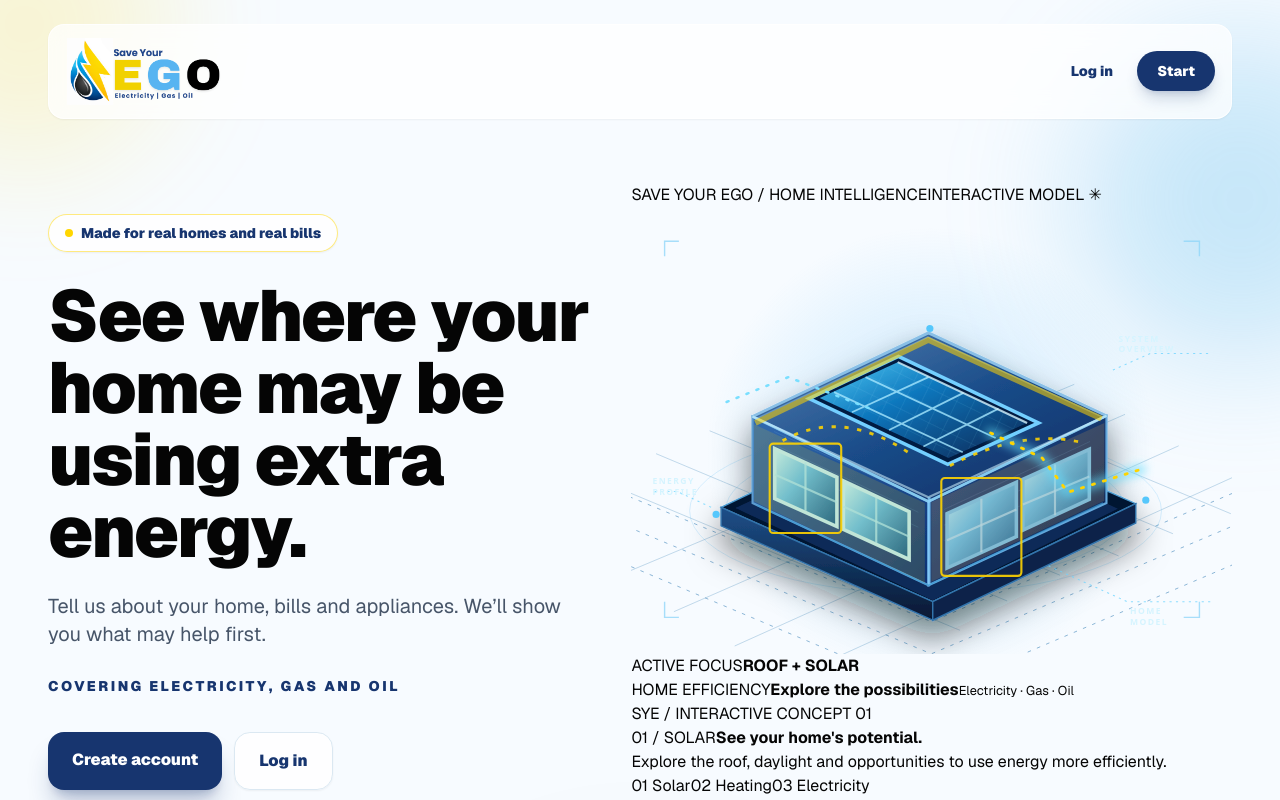
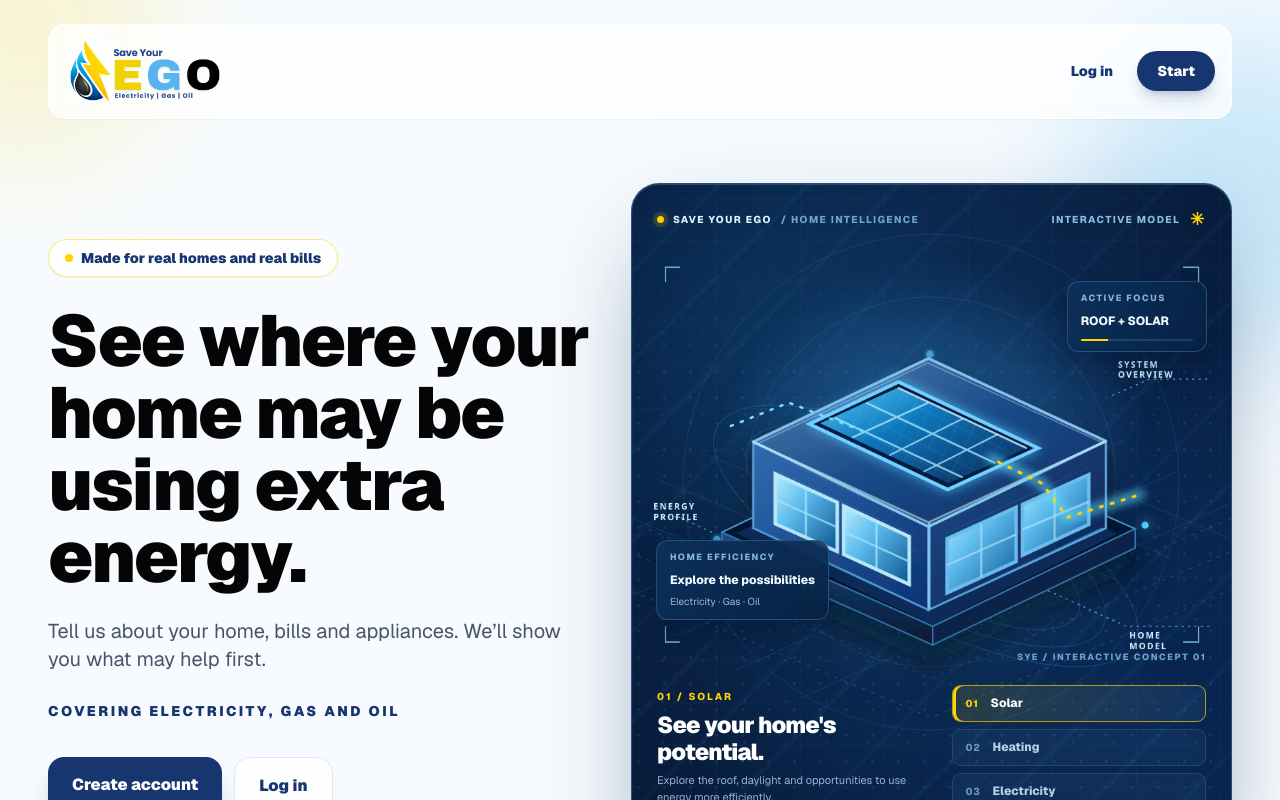
Before and after one commit to niccomyn-max/save-your-ego, a Next.js app: page / in a window 1280 px wide. Shown: the top 800 px of the page. Built offline with nearby package versions, Linux system fonts and the light colour scheme; no server answers.

Commit message:
Style adult cinematic architectural energy visualization with animated layers

```diff
--- a/app/home-cinematic.css
+++ b/app/home-cinematic.css
@@ -1,172 +1,204 @@
-/* Save Your EGO cinematic homepage experiment: self-contained, reversible. */
-.ego-cinematic-home {
+/* Cinematic energy home - premium interactive technical illustration. Only on homepage experiment. */
+.sy-tech-panel {
+  --move-x: 0px;
+  --move-y: 0px;
+  position: relative;
   isolation: isolate;
   overflow: hidden;
-  border: 1px solid rgba(255,255,255,.9);
-  border-radius: 2rem;
-  padding: 10px;
-  background: rgba(255,255,255,.94);
-  box-shadow: 0 30px 85px rgba(11,50,116,.17), 0 8px 20px rgba(11,50,116,.07);
+  border-radius: 28px;
+  background: #071A39;
+  color: #F4FBFF;
+  border: 1px solid rgba(110,196,255,.32);
+  box-shadow: 0 40px 100px -30px rgba(6,31,70,.5), inset 0 1px 0 rgba(255,255,255,.16);
 }
-.ego-stage {
-  position: relative;
-  overflow: hidden;
-  border-radius: 1.45rem;
-  background: #81cff4;
-  box-shadow: inset 0 0 0 1px rgba(255,255,255,.35);
+.sy-tech-panel::before {
+  content: "";
+  position: absolute;
+  z-index: 0;
+  pointer-events: none;
+  inset: -50%;
+  background: radial-gradient(ellipse at 45% 40%,rgba(38,127,207,.23),transparent 44%),
+    radial-gradient(ellipse at 70% 65%,rgba(13,75,160,.25),transparent 40%);
 }
-.ego-illustration { display: block; width: 100%; height: auto; }
-.ego-stage-topline {
+.sy-tech-panel::after {
+  content: "";
   position: absolute;
-  z-index: 4;
-  left: 18px;
-  right: 18px;
-  top: 16px;
-  display: flex;
-  align-items: center;
-  justify-content: space-between;
-  gap: 8px;
+  z-index: 0;
+  inset: 0;
   pointer-events: none;
+  opacity: .18;
+  background-image: linear-gradient(135deg, transparent 45%,rgba(98,195,251,.3) 49.8%,transparent 50.4%);
+  background-size: 90px 90px;
 }
-.ego-stage-live {
-  display: inline-flex;
-  gap: 8px;
-  align-items: center;
-  color: #0B3274;
-  background: rgba(255,255,255,.94);
-  border: 1px solid rgba(255,255,255,.8);
-  border-radius: 999px;
-  padding: 9px 13px;
-  font-size: 10px;
-  font-weight: 900;
-  letter-spacing: .13em;
-  box-shadow: 0 9px 24px rgba(11,50,116,.12);
+.sy-tech-grain {
+  position:absolute; inset:0; z-index:1; pointer-events:none;
+  background: radial-gradient(circle at 25% 21%,rgba(105,206,255,.1) 0 1px,transparent 2px),
+    radial-gradient(circle at 75% 62%,rgba(106,206,255,.08) 0 1px, transparent 2px);
+  background-size:26px 26px,41px 41px;
+  mask-image:linear-gradient(to bottom,transparent,black 30%,black 85%,transparent);
 }
-.ego-live-dot { display: inline-block; width: 8px; height: 8px; border-radius: 50%; background: #49be7e; box-shadow: 0 0 0 4px rgba(73,190,126,.18); }
-.ego-stage-stars { color: #fff; font-size: 26px; text-shadow: 0 2px 10px rgba(11,50,116,.26); }
-.ego-scene-story {
-  position: absolute;
-  z-index: 5;
-  left: 16px;
-  bottom: 14px;
-  width: min(56%, 265px);
-  display: flex;
-  flex-direction: column;
-  gap: 5px;
-  border: 1px solid rgba(255,255,255,.93);
-  border-radius: 20px;
-  padding: 14px 16px;
-  background: rgba(255,255,255,.95);
-  color: #17356F;
-  box-shadow: 0 17px 36px rgba(11,50,116,.17);
-  backdrop-filter: blur(12px);
+.sy-tech-grid {
+  position:absolute; inset:0; pointer-events:none; z-index:0;
+  background-image:linear-gradient(to right,rgba(100,180,240,.035) 1px,transparent 1px),
+    linear-gradient(to bottom,rgba(100,180,240,.035) 1px,transparent 1px);
+  background-size:42px 42px;
 }
-.ego-scene-story-eyebrow { color: #3382aa; font-size: 9px; font-weight: 900; letter-spacing: .16em; }
-.ego-scene-story strong { font-size: clamp(15px, 1.8vw, 21px); line-height: 1.1; font-weight: 900; letter-spacing: -.02em; }
-.ego-scene-story > span:last-child { font-size: 11px; color: #3d5a70; line-height: 1.4; }
-.ego-floating-badge {
-  position: absolute;
-  z-index: 4;
-  display: inline-flex;
-  align-items: center;
-  gap: 7px;
-  border: 1px solid rgba(255,255,255,.96);
-  border-radius: 999px;
-  padding: 9px 14px;
-  font-weight: 900;
-  font-size: clamp(9px, 1.1vw, 12px);
-  color: #14366f;
-  background: rgba(255,255,255,.96);
-  box-shadow: 0 8px 24px rgba(11,50,116,.18);
-  pointer-events: none;
+.sy-tech-beam {
+  position:absolute; z-index:0; pointer-events:none;
+  width:420px; height:420px; border-radius:50%; filter:blur(65px); opacity:.36;
+  background:radial-gradient(circle,rgba(20,160,239,.32),transparent 68%);
 }
-.ego-floating-badge span { font-size: 17px; color: #F7B600; }
-.ego-floating-badge-solar { top: 42%; right: 2%; transform: rotate(6deg); }
-.ego-floating-badge-idea { top: 66%; left: 3%; transform: rotate(-7deg); }
-.ego-scene-controls { padding: 14px 9px 5px; display: flex; flex-direction: column; gap: 9px; }
-.ego-controls-label { color: #61768b; font-size: 10px; font-weight: 900; letter-spacing: .16em; text-transform: uppercase; text-align: center; }
-.ego-control-buttons { display: grid; grid-template-columns: repeat(3, minmax(0,1fr)); gap: 8px; }
-.ego-control-buttons button {
-  cursor: pointer;
-  border: 1px solid #dbe8f4;
-  border-radius: 13px;
-  padding: 11px 5px;
-  font-size: 12px;
-  font-weight: 900;
-  white-space: nowrap;
-  color: #17356f;
-  background: #f4f9ff;
-  transition: background .2s, border-color .2s, box-shadow .2s, transform .2s;
+.sy-tech-beam-one {top:0;left:-200px;}
+.sy-tech-beam-two {top:180px;right:-250px;background:radial-gradient(circle,rgba(76,146,232,.34),transparent 67%);}
+.sy-tech-topbar {
+  position:relative; z-index:5;
+  display:flex; align-items:center; justify-content:space-between; gap:12px;
+  padding:23px 25px 0;
+  font-size:10px; font-weight:800; letter-spacing:.14em;
 }
-.ego-control-buttons button:hover { transform: translateY(-2px); background: #e8f5ff; }
-.ego-control-buttons button:focus-visible { outline: 3px solid #3289e8; outline-offset: 3px; }
-.ego-control-buttons button.ego-mode-active { color: #0b3274; border-color: #ffd400; background: #fff3a6; box-shadow: 0 0 0 2px rgba(255,212,0,.13); }
-.ego-scene-footnote { margin: 6px 8px 5px; color: #7a8b9c; text-align: center; font-size: 10px; line-height: 1.4; }
-.ego-heat-lines { opacity: 0; transition: opacity .35s; }
-.ego-energy-route { opacity: .23; transition: opacity .35s; }
-.ego-window-glow { opacity: .86; transition: opacity .35s; }
-.ego-cinematic-home--solar .ego-energy-route { opacity: 1; }
-.ego-cinematic-home--solar .ego-solar-array { filter: drop-shadow(0 0 12px rgba(255,222,64,.85)); }
-.ego-cinematic-home--lights .ego-window-glow { opacity: 1; filter: drop-shadow(0 0 19px rgba(255,210,38,.95)); }
-.ego-cinematic-home--warmth .ego-heat-lines { opacity: 1; }
-.ego-cinematic-home--warmth .ego-window-glow { opacity: 1; filter: drop-shadow(0 0 15px rgba(255,154,88,.85)); }
+.sy-tech-kicker {display:inline-flex;align-items:center;gap:9px;white-space:nowrap;color:#E1F5FF;}
+.sy-tech-kicker-muted {color:#6FA4CE;}
+.sy-tech-status-dot {
+  width:7px;height:7px;display:inline-block;flex:0 0 auto;border-radius:50%;
+  background:#FFD400;box-shadow:0 0 0 4px rgba(255,212,0,.12),0 0 15px rgba(255,212,0,.6);
+}
+.sy-tech-view-indicator {color:#88BDDE;white-space:nowrap;}
+.sy-tech-crosshair {color:#FFD400;font-size:17px;margin-left:6px;vertical-align:-2px;}
+.sy-tech-scene {position:relative;min-height:280px;z-index:2;}
+.sy-tech-halo {
+  position:absolute;z-index:0;inset:9% 12%;
+  background:radial-gradient(ellipse at center,rgba(57,171,250,.20),rgba(33,107,210,.05) 52%,transparent 68%);
+  filter:blur(12px);
+}
+.sy-tech-house-svg {
+  position:relative;z-index:2;display:block;width:100%;height:auto;
+  overflow:visible;
+  transform:translate3d(calc(var(--move-x) * .65),calc(var(--move-y) * .65),0);
+  will-change:transform;
+  filter:drop-shadow(0 18px 12px rgba(0,7,30,.15));
+}
+.sy-tech-radar {position:absolute;z-index:0;left:50%;top:56%;border:1px solid rgba(96,183,253,.12);border-radius:50%;transform:translate(-50%,-50%);pointer-events:none;}
+.sy-tech-radar-one {width:62%;aspect-ratio:1;}
+.sy-tech-radar-two {width:83%;aspect-ratio:1;}
+.sy-tech-spec {
+  position:absolute;z-index:4;pointer-events:none;
+  padding:10px 13px;border-radius:12px;
+  background:linear-gradient(125deg,rgba(13,49,91,.92),rgba(6,32,66,.72));
+  backdrop-filter:blur(13px);
+  border:1px solid rgba(99,186,246,.27);
+  box-shadow:0 12px 24px rgba(0,7,25,.23);
+  min-width:140px;
+}
+.sy-tech-spec-top {top:11%;right:4%;}
+.sy-tech-spec-bottom {bottom:13%;left:4%;}
+.sy-tech-spec-eyebrow {display:block;color:#84B5DC;letter-spacing:.17em;font-size:9px;font-weight:800;margin-bottom:7px;}
+.sy-tech-spec strong {display:block;font-size:12px;line-height:1.35;color:#F0FAFF;font-weight:800;}
+.sy-tech-spec small {display:block;color:#9CB6D4;font-size:10px;margin-top:6px;}
+.sy-tech-mini-track {display:block;height:2px;background:rgba(109,184,230,.2);margin-top:10px;overflow:hidden;border-radius:5px;}
+.sy-tech-mini-track span {display:block;height:100%;width:62%;background:#FFD400;box-shadow:0 0 8px rgba(255,212,0,.6);}
+.sy-tech-scene-axis {position:absolute;bottom:3%;right:4%;z-index:3;font-weight:800;font-size:9px;letter-spacing:.18em;color:#72A3CB;}
+.sy-tech-bottom {
+  position:relative;z-index:5;display:grid;grid-template-columns:minmax(0,1.1fr) minmax(0,1fr);
+  align-items:center;gap:15px;padding:7px 25px 23px;
+}
+.sy-tech-description {min-width:0;}
+.sy-tech-description > span {display:block;font-size:10px;font-weight:800;letter-spacing:.2em;color:#FFD400;margin-bottom:8px;}
+.sy-tech-description > strong {display:block;font-size:clamp(17px,1.8vw,23px);font-weight:900;letter-spacing:-.035em;line-height:1.16;color:#FFF;}
+.sy-tech-description p {font-size:11px;line-height:1.55;color:#92B4D2;margin:7px 0 0;}
+.sy-tech-focus-buttons {display:flex;flex-direction:column;gap:7px;align-items:stretch;}
+.sy-tech-focus-buttons button {
+  display:flex;align-items:center;gap:12px;text-align:left;width:100%;
+  background:rgba(111,174,223,.065);border:1px solid rgba(137,196,237,.16);
+  border-radius:9px;color:#B5D0E8;padding:11px 13px;
+  cursor:pointer; font-size:12px;font-weight:800;line-height:1.1;
+  transition:border-color .22s,transform .22s,background .22s,color .22s,box-shadow .22s;
+}
+.sy-tech-focus-buttons button:hover {color:#fff;transform:translateX(-3px);background:rgba(85,159,223,.16);}
+.sy-tech-focus-buttons button:focus-visible {outline:2px solid #FFD400;outline-offset:3px;}
+.sy-tech-focus-buttons button span {font-size:10px;font-weight:800;letter-spacing:.07em;color:#6998BD;}
+.sy-tech-focus-buttons button.sy-tech-button-active {
+  color:#fff;border-color:rgba(255,212,0,.65);
+  background:linear-gradient(90deg,rgba(255,212,0,.13),rgba(102,175,237,.09));
+  box-shadow:inset 3px 0 0 #FFD400,0 0 25px rgba(255,212,0,.035);
+}
+.sy-tech-focus-buttons button.sy-tech-button-active span {color:#FFD400;}
+.sy-tech-disclaimer {
+  position:relative;z-index:2;padding:11px 25px;border-top:1px solid rgba(100,177,230,.13);
+  font-size:9px;letter-spacing:.18em;font-weight:700;color:#5C90B9;text-align:center;
+}
+.sy-tech-heating-overlay,.sy-tech-appliance-pulses {opacity:0;transition:opacity .35s ease;}
+.sy-tech-powerflow {opacity:.1;transition:opacity .4s ease;}
+.sy-tech-solar-model {transition:filter .4s ease;}
+.sy-tech-windows-model {transition:filter .4s ease;}
+.sy-tech-panel--solar .sy-tech-powerflow {opacity:1;}
+.sy-tech-panel--solar .sy-tech-solar-model {filter:drop-shadow(0 0 9px rgba(86,205,255,.7));}
+.sy-tech-panel--heating .sy-tech-heating-overlay {opacity:1;}
+.sy-tech-panel--heating .sy-tech-house-assembly {filter:drop-shadow(0 0 20px rgba(255,212,0,.18));}
+.sy-tech-panel--appliances .sy-tech-appliance-pulses {opacity:1;}
+.sy-tech-panel--appliances .sy-tech-windows-model {filter:drop-shadow(0 0 11px rgba(255,212,0,.45));}
 
-@keyframes ego-cloud-drift { 0%,100% { transform: translateX(-20px); } 50% { transform: translateX(30px); } }
-@keyframes ego-cloud-drift-back { 0%,100% { transform: translateX(24px); } 50% { transform: translateX(-28px); } }
-@keyframes ego-sun-dance { 0%,100% {transform: scale(1) rotate(-4deg)} 50% {transform: scale(1.08) rotate(4deg)} }
-@keyframes ego-ray-spin {to { transform: rotate(360deg);}}
-@keyframes ego-energy-dash { to { stroke-dashoffset: -224; }}
-@keyframes ego-house-arrive {from { transform: translateY(48px) scale(.94); opacity: .15; } to {transform: translateY(0) scale(1); opacity: 1;}}
-@keyframes ego-character-wave {0%,100%{transform:translateY(0) rotate(-1deg)} 50%{transform:translateY(-5px) rotate(2deg)}}
-@keyframes ego-flowers-dance {0%,100% {transform:rotate(-3deg)} 50%{transform:rotate(4deg)}}
-@keyframes ego-sparkle-dance {0%,100% {opacity:.15;transform:scale(.65) rotate(-8deg)} 50%{opacity:1;transform:scale(1.25) rotate(12deg)}}
-@keyframes ego-bird-flight {0%,100% {transform:translate(0,0)} 50% {transform:translate(30px,-15px)}}
-@keyframes ego-badge-bob {0%,100% {translate:0 0} 50%{translate:0 -11px}}
-@keyframes ego-window-twinkle {0%,100%{filter:brightness(.95)} 50%{filter:brightness(1.14)}}
-@keyframes ego-warm-rise {0%,100%{transform:translateY(0);opacity:.55} 50%{transform:translateY(-10px);opacity:1}}
-@keyframes ego-tree-sway {0%,100% {transform:rotate(-2deg)} 50%{transform:rotate(3deg)}}
-@keyframes ego-home-entry {from {opacity:0;transform:translateY(22px)} to {opacity:1;transform:translateY(0)}}
+@keyframes sy-intro {from {opacity:0;transform:translateY(30px) scale(.975);}to {opacity:1;transform:translateY(0) scale(1);}}
+@keyframes sy-house-enter {from {opacity:.2;transform:translateY(56px) scale(.88);}to {opacity:1;transform:translateY(0) scale(1);}}
+@keyframes sy-flow-move {to {stroke-dashoffset:-320;}}
+@keyframes sy-orbit {from {transform:rotate(0deg);}to {transform:rotate(360deg);}}
+@keyframes sy-pulse {0%,100%{opacity:.5;}50%{opacity:1;}}
+@keyframes sy-beam-move {0%,100% {transform:translate3d(0,0,0)}50%{transform:translate3d(110px,-60px,0)}}
+@keyframes sy-scanline {0%{background-position:0 -90px}100%{background-position:0 730px}}
+@keyframes sy-node-beat {0%,100%{opacity:.55;filter:drop-shadow(0 0 0 #52caff)}50%{opacity:1;filter:drop-shadow(0 0 9px #52caff)}}
+@keyframes sy-appliances-pulse {0%,100%{opacity:.2;}50%{opacity:1;}}
+@keyframes sy-track-fill {0%,100%{width:22%;}50%{width:90%;}}
 @media (prefers-reduced-motion: no-preference) {
-  .ego-cinematic-home { animation: ego-home-entry .75s ease-out both; }
-  .ego-cloud-one { animation: ego-cloud-drift 8s ease-in-out infinite; }
-  .ego-cloud-two { animation: ego-cloud-drift-back 11s ease-in-out infinite; }
-  .ego-sun-group { transform-origin: 143px 134px; animation: ego-sun-dance 4s ease-in-out infinite; }
-  .ego-sun-rays { transform-origin: 143px 134px; animation: ego-ray-spin 32s linear infinite; }
-  .ego-energy-flow { animation: ego-energy-dash 4s linear infinite; }
-  .ego-energy-delay {animation-duration: 3s;}
-  .ego-house-build {transform-origin: 380px 530px;animation:ego-house-arrive 1.2s ease-out both;}
-  .ego-family-people {transform-origin: 586px 567px; animation:ego-character-wave 3.5s ease-in-out infinite;}
-  .ego-flowers {transform-origin: 500px 580px;animation:ego-flowers-dance 5s ease-in-out infinite;}
-  .ego-bird {animation:ego-bird-flight 13s ease-in-out infinite;}
-  .ego-tree-sway {transform-origin:90px 550px;animation:ego-tree-sway 6s ease-in-out infinite;}
-  .ego-sparkle {transform-box:fill-box;transform-origin:center;animation:ego-sparkle-dance 3s ease-in-out infinite;}
-  .ego-sparkle-two {animation-delay:1s;}
-  .ego-sparkle-three {animation-delay:2s;}
-  .ego-window-glow {animation:ego-window-twinkle 3s ease-in-out infinite;}
-  .ego-window-right {animation-delay:1.2s;}
-  .ego-heat-lines {animation:ego-warm-rise 3s ease-in-out infinite;}
-  .ego-floating-badge {animation:ego-badge-bob 4s ease-in-out infinite;}
-  .ego-floating-badge-idea {animation-delay:1.7s;}
-  .ego-live-dot {animation:ego-window-twinkle 1.6s ease-in-out infinite;}
+  .sy-tech-panel {animation:sy-intro .85s cubic-bezier(.2,.8,.25,1) both;}
+  .sy-tech-house-assembly {transform-origin:420px 475px;animation:sy-house-enter 1.4s .1s cubic-bezier(.1,.85,.15,1) both;}
+  .sy-tech-path-primary {animation:sy-flow-move 6s linear infinite;}
+  .sy-tech-path-secondary {animation-duration:9s;}
+  .sy-tech-orbit-lines {transform-origin:412px 425px;animation:sy-orbit 70s linear infinite;}
+  .sy-tech-beam-one {animation:sy-beam-move 12s ease-in-out infinite;}
+  .sy-tech-beam-two {animation:sy-beam-move 15s ease-in-out infinite reverse;}
+  .sy-tech-grid {animation:sy-scanline 19s linear infinite;}
+  .sy-tech-node {animation:sy-node-beat 3s ease-in-out infinite;}
+  .sy-tech-node-2 {animation-delay:.8s;}
+  .sy-tech-node-3 {animation-delay:1.7s;}
+  .sy-tech-panel--appliances .sy-tech-appliance-pulses {animation:sy-appliances-pulse 2.5s ease-in-out infinite;}
+  .sy-tech-mini-track span {animation:sy-track-fill 5s ease-in-out infinite;}
+  .sy-tech-status-dot {animation:sy-pulse 2.2s ease-in-out infinite;}
+  .sy-tech-house-svg {transition:transform .25s ease-out;}
 }
-@media (max-width: 520px) {
-  .ego-cinematic-home {border-radius: 1.5rem; padding: 7px;}
-  .ego-stage {border-radius: 1.15rem;}
-  .ego-stage-topline {top:10px;left:9px;right:10px;}
-  .ego-stage-live {font-size:8px;padding:6px 8px;letter-spacing:.08em;}
-  .ego-stage-stars {font-size:15px;}
-  .ego-floating-badge {padding:5px 7px;font-size:8px;}
-  .ego-floating-badge span {font-size:12px;}
-  .ego-floating-badge-solar {top:35%;}
-  .ego-floating-badge-idea {top:69%;}
-  .ego-scene-story {bottom:8px;left:8px;width:58%;padding:10px;border-radius:14px;gap:2px;}
-  .ego-scene-story-eyebrow {font-size:7px;letter-spacing:.09em;}
-  .ego-scene-story strong {font-size:13px;}
-  .ego-scene-story > span:last-child {font-size:9px;}
-  .ego-control-buttons {gap:5px;}
-  .ego-control-buttons button {font-size:11px;padding:9px 3px;}
-  .ego-scene-footnote {font-size:9px;}
+@media (max-width: 1100px) and (min-width:1024px) {
+  .sy-tech-topbar {padding:15px 18px 0;}
+  .sy-tech-kicker-muted,.sy-tech-view-indicator {display:none;}
+  .sy-tech-bottom {padding:0 16px 19px;grid-template-columns:1fr;}
+  .sy-tech-focus-buttons {flex-direction:row;}
+  .sy-tech-focus-buttons button {justify-content:center;padding:10px 6px;gap:5px;}
+  .sy-tech-spec {transform:scale(.85);transform-origin:right top;}
+}
+@media (max-width: 690px) {
+  .sy-tech-panel {border-radius:20px;}
+  .sy-tech-topbar {padding:17px 16px 0;font-size:9px;}
+  .sy-tech-kicker {gap:8px;letter-spacing:.08em;}
+  .sy-tech-kicker-muted {display:none;}
+  .sy-tech-view-indicator {font-size:8px;letter-spacing:.06em;}
+  .sy-tech-crosshair {font-size:13px;}
+  .sy-tech-scene {min-height:0;}
+  .sy-tech-bottom {grid-template-columns:1fr;gap:18px;padding:0 16px 17px;}
+  .sy-tech-focus-buttons {flex-direction:row;gap:6px;}
+  .sy-tech-focus-buttons button {justify-content:center;gap:7px;padding:10px 4px;font-size:11px;}
+  .sy-tech-focus-buttons button:hover {transform:translateY(-2px);}
+  .sy-tech-spec {min-width:0;padding:7px 9px;border-radius:9px;}
+  .sy-tech-spec-top {right:2%;top:15%;}
+  .sy-tech-spec-bottom {left:2%;bottom:10%;}
+  .sy-tech-spec-eyebrow {font-size:7px;margin-bottom:4px;}
+  .sy-tech-spec strong {font-size:9px;}
+  .sy-tech-spec small {font-size:8px;margin-top:3px;}
+  .sy-tech-mini-track {margin-top:6px;}
+  .sy-tech-scene-axis {font-size:7px;}
+  .sy-tech-disclaimer {padding:11px;font-size:8px;}
+}
+@media (max-width: 390px) {
+  .sy-tech-view-indicator {display:none;}
+  .sy-tech-spec-bottom {bottom:7%;}
 }
 @media (prefers-reduced-motion: reduce) {
-  .ego-cinematic-home *, .ego-cinematic-home *::before, .ego-cinematic-home *::after {animation:none !important;transition:none !important;}
+  .sy-tech-panel,.sy-tech-panel *,.sy-tech-panel::before,.sy-tech-panel::after {animation:none !important;transition:none !important;}
+  .sy-tech-house-svg {transform:none !important;}
 }
```
